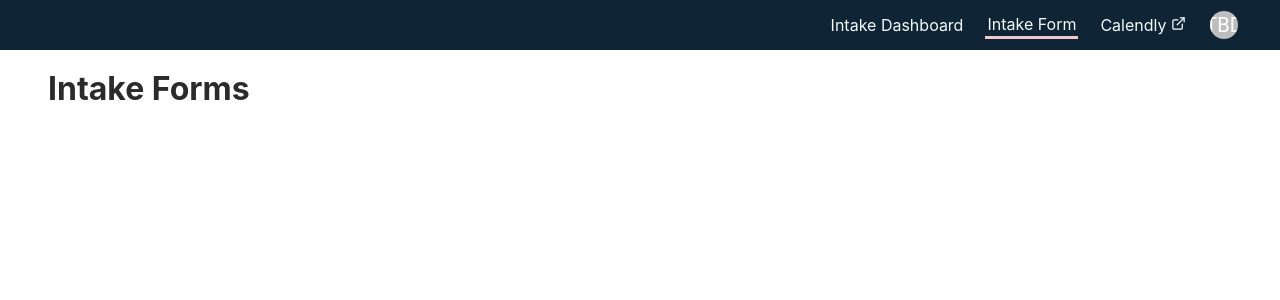
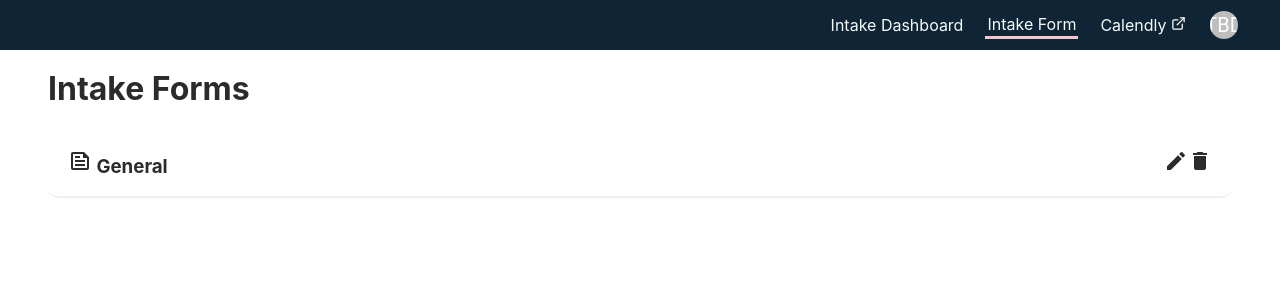
Before and after one commit to shannonbonet/siren-web, a Next.js app: page /IntakeForms in a window 1280 px wide. Shown: the top 300 px of the page. Built offline with nearby package versions, Linux system fonts and the light colour scheme; no server answers; sample sign-in values are in the browser's storage.

Commit message:
basic form card

```diff
--- /dev/null
+++ b/src/components/FormHolder/FormHolder.module.css
@@ -0,0 +1,23 @@
+.root {
+    display: flex;
+    flex-direction: row;
+    width: 100%;
+    border-bottom: 2px solid var(--back-drop);;
+    border-radius: 10px;
+    justify-content: space-between;
+    align-items: baseline;
+    outline: none;
+}
+
+.root:hover {
+    background-color: var(--back-drop);
+}
+
+.title {
+    align-items: baseline;
+    padding-left: 20px;
+}
+
+.icons {
+    padding-right: 20px;
+}
--- /dev/null
+++ b/src/components/FormHolder/FormHolder.tsx
@@ -0,0 +1,23 @@
+import React from 'react';
+import FeedOutlinedIcon from '@mui/icons-material/FeedOutlined';
+import EditIcon from '@mui/icons-material/Edit';
+import DeleteIcon from '@mui/icons-material/Delete';
+import styles from "./FormHolder.module.css";
+
+interface FormHolderProps {
+    formTitle: string,
+}
+
+const FormHolder = (props: FormHolderProps) => {
+    return (
+        <div className={styles.root}>
+                <h3 className={styles.title}> <FeedOutlinedIcon /> {props.formTitle}</h3>
+            <div className={styles.icons}>
+                <EditIcon />
+                <DeleteIcon />
+            </div>
+        </div>
+    )
+}
+
+export default FormHolder
--- a/src/pages/IntakeForms/index.tsx
+++ b/src/pages/IntakeForms/index.tsx
@@ -1,3 +1,4 @@
+import FormHolder from "../../components/FormHolder/FormHolder";
 import IntakeForm from "../../components/IntakeForm/IntakeForm";
 import Layout from "../../components/Layout";
 
@@ -5,6 +6,7 @@ export default function GenQuestion() {
   return (
     <div>
         <h1>Intake Forms</h1>
+        <FormHolder formTitle="General"></FormHolder>
         {/* <IntakeForm /> */}
     </div>
   );
--- a/src/styles/globals.css
+++ b/src/styles/globals.css
@@ -16,6 +16,10 @@ a {
   color: var(--jet);
 }
 
+h3 {
+  align-items: baseline;
+}
+
 :root {
   --cultured: #f4fbfb;
   --blue-sapphire: #1a6a8d;
```
